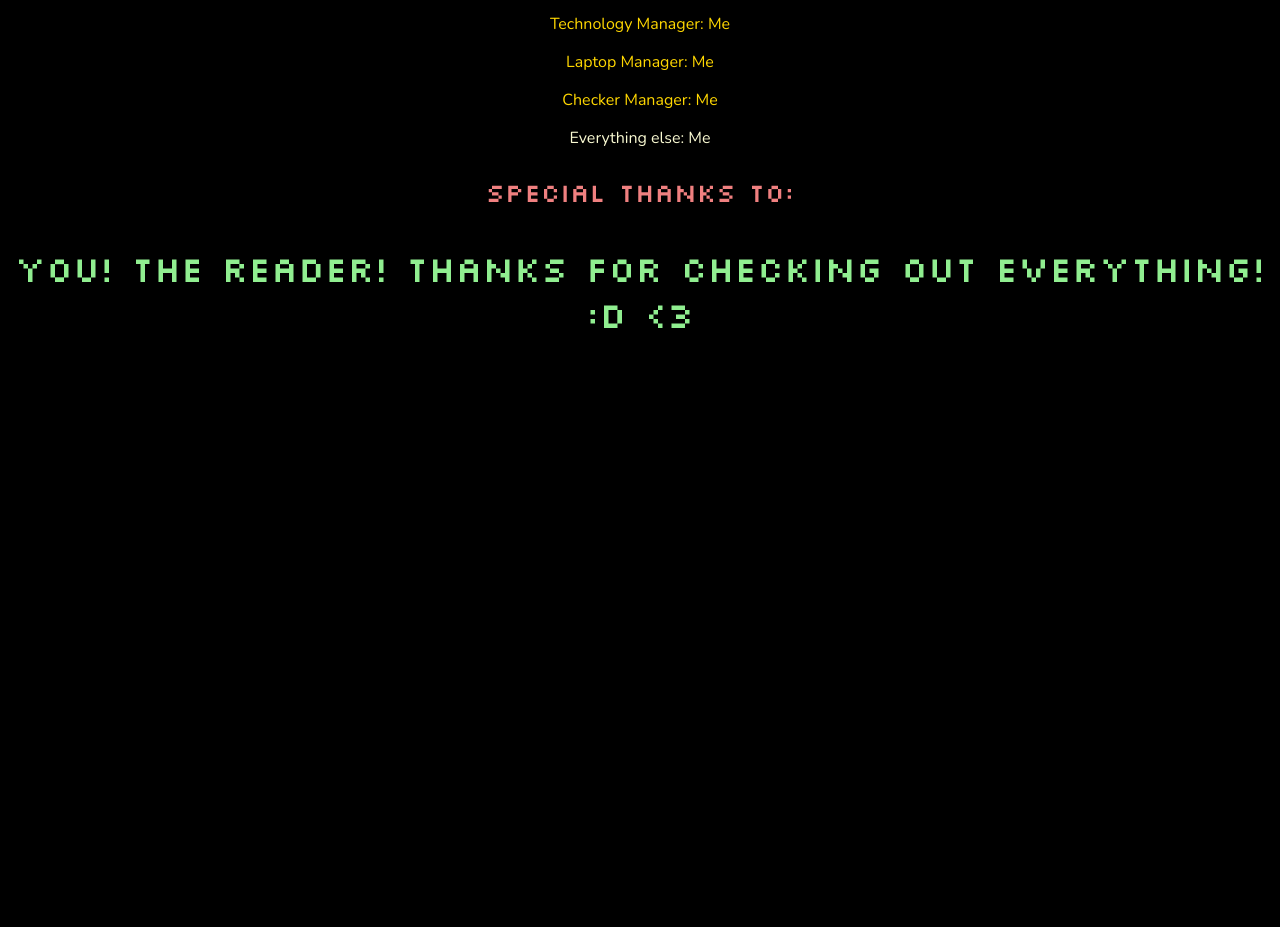
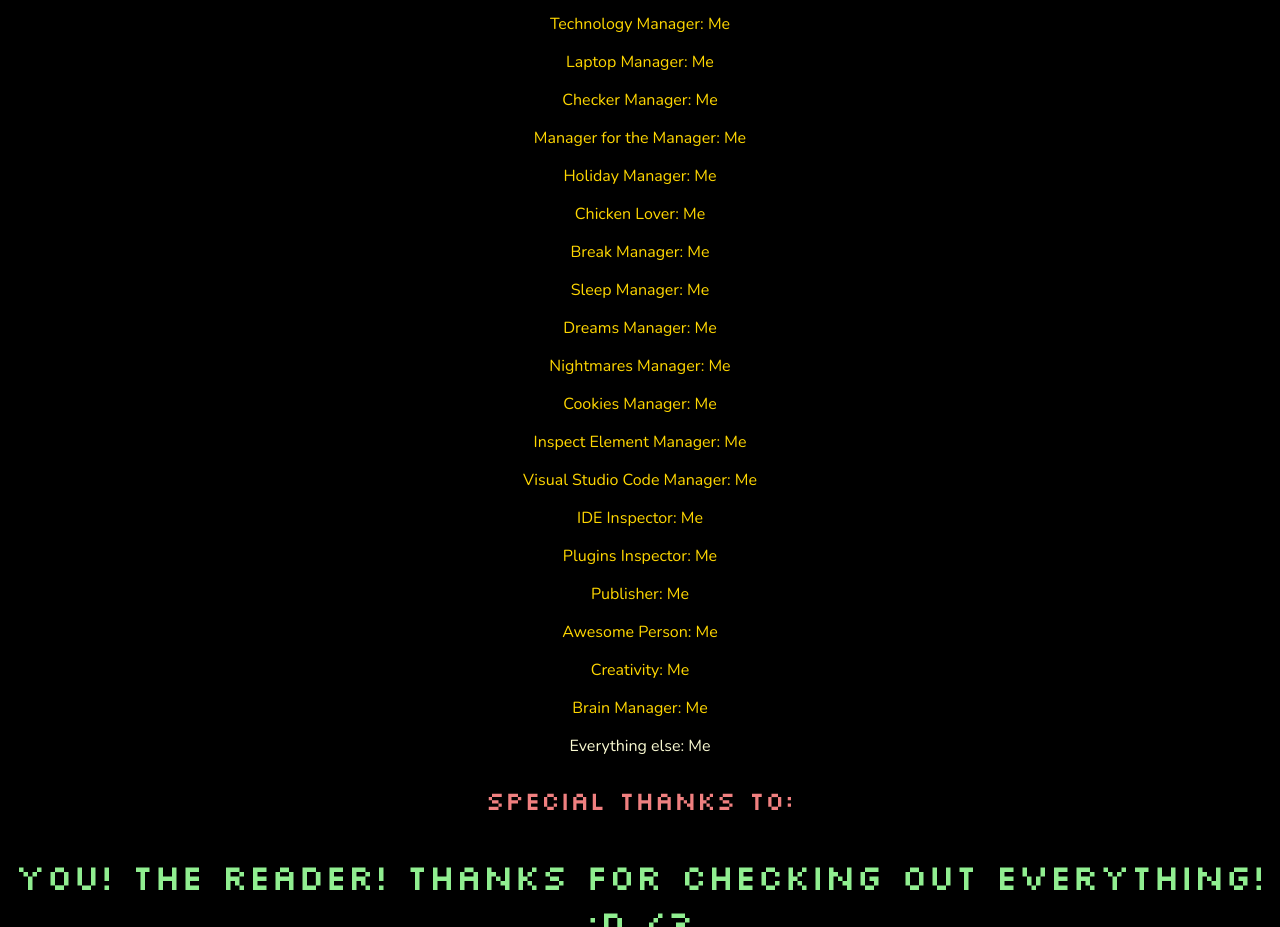
Before and after one commit to noobieyuh/noobieyuh-website, a plain HTML site: page credits.html in a window 1280 px wide. Shown: the part 1280-2207 px from the top of the page. Before the commit the page ends 1653 px from the top, so only its background shows below. Drawn offline with nearby package versions, Linux system fonts and the light colour scheme.

Commit message:
final touch :D

```diff
--- a/credits.html
+++ b/credits.html
@@ -50,6 +50,22 @@
 <p class = "credits-text">Technology Manager: Me</p>
 <p class = "credits-text">Laptop Manager: Me</p>
 <p class = "credits-text">Checker Manager: Me</p>
+<p class = "credits-text">Manager for the Manager: Me</p>
+<p class = "credits-text">Holiday Manager: Me</p>
+<p class = "credits-text">Chicken Lover: Me</p>
+<p class = "credits-text">Break Manager: Me</p>
+<p class = "credits-text">Sleep Manager: Me</p>
+<p class = "credits-text">Dreams Manager: Me</p>
+<p class = "credits-text">Nightmares Manager: Me</p>
+<p class = "credits-text">Cookies Manager: Me</p>
+<p class = "credits-text">Inspect Element Manager: Me</p>
+<p class = "credits-text">Visual Studio Code Manager: Me</p>
+<p class = "credits-text">IDE Inspector: Me</p>
+<p class = "credits-text">Plugins Inspector: Me</p>
+<p class = "credits-text">Publisher: Me</p>
+<p class = "credits-text">Awesome Person: Me</p>
+<p class = "credits-text">Creativity: Me</p>
+<p class = "credits-text">Brain Manager: Me</p>
 <p class = "ending-credits-text">Everything else: Me</p>
 <p class = "special-info">Special Thanks To:</p>
 <p class = "special-text">You! The reader! Thanks for checking out everything! :D <3</p>
```
Also changed, not shown: moreforyou.html (+2 -0 lines).
